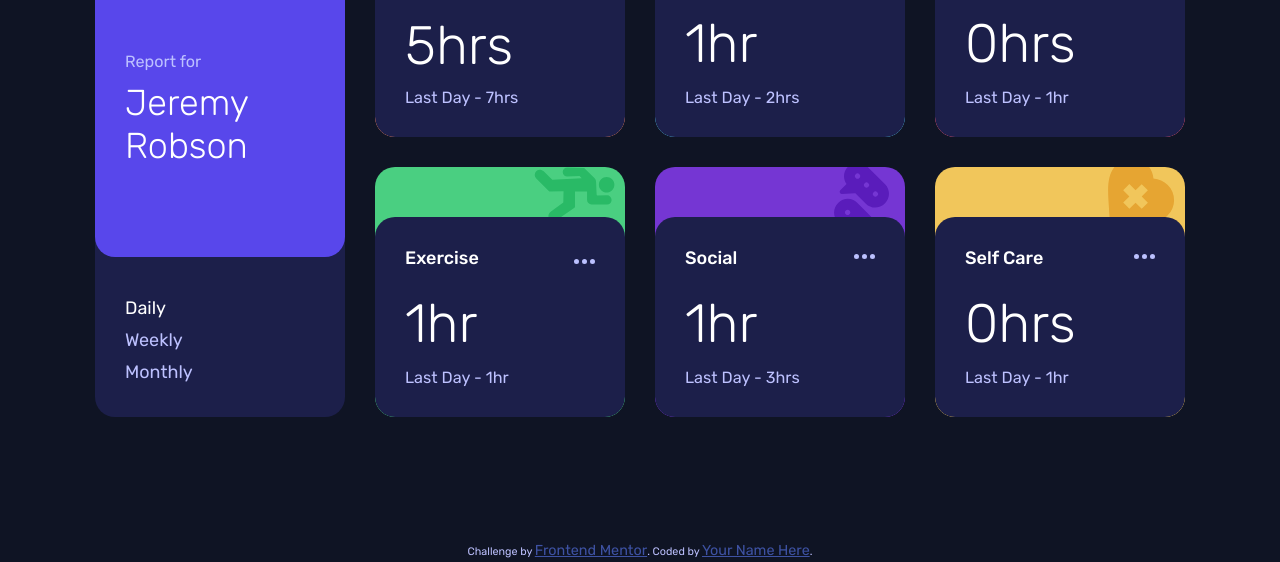
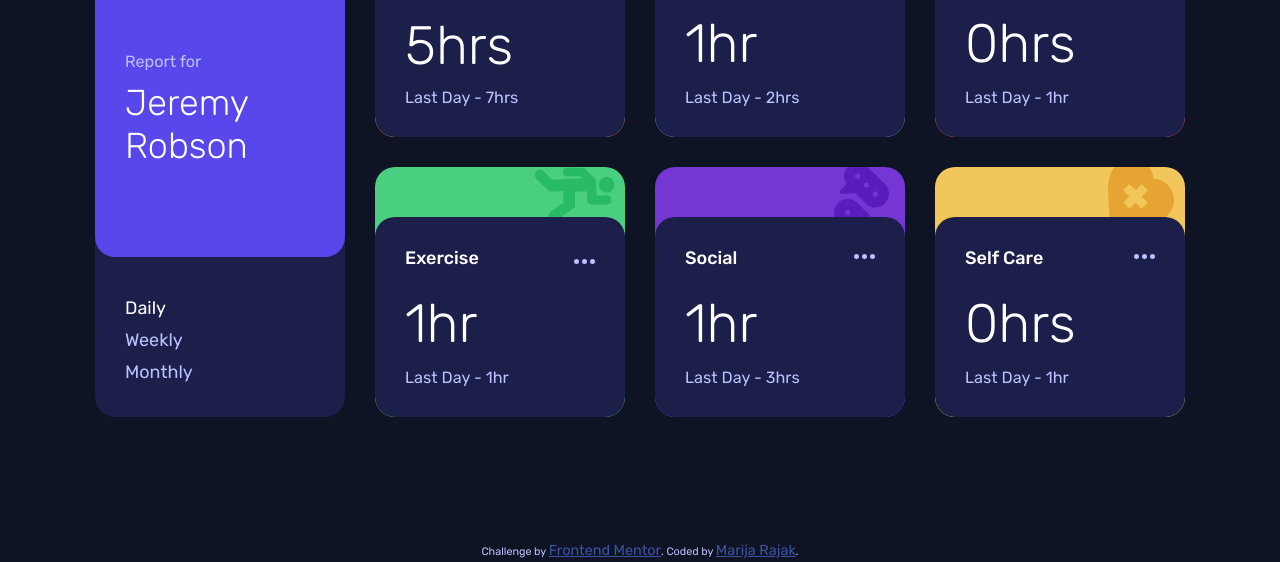
Before and after one commit to marija-rajak/time-tracking-dashboard, a plain HTML site: page index.html in a window 1280 px wide. Shown: the part 238-800 px from the top of the page. Drawn offline with Linux system fonts and the light colour scheme.

```diff
--- a/index.html
+++ b/index.html
@@ -101,7 +101,7 @@
 
 		<footer>
 			Challenge by <a href="https://www.frontendmentor.io?ref=challenge">Frontend Mentor</a>.
-			Coded by <a href="#">Your Name Here</a>.
+			Coded by <a href="https://www.frontendmentor.io/profile/marija-rajak">Marija Rajak</a>.
 		</footer>
 	</body>
 
```
Also changed, not shown: screenshots/Time tracking dashboard challenge-large screen.png (added), screenshots/Time tracking dashboard challenge-medium screen.png (added), screenshots/Time tracking dashboard-mobile.png (added), 2 other files.
